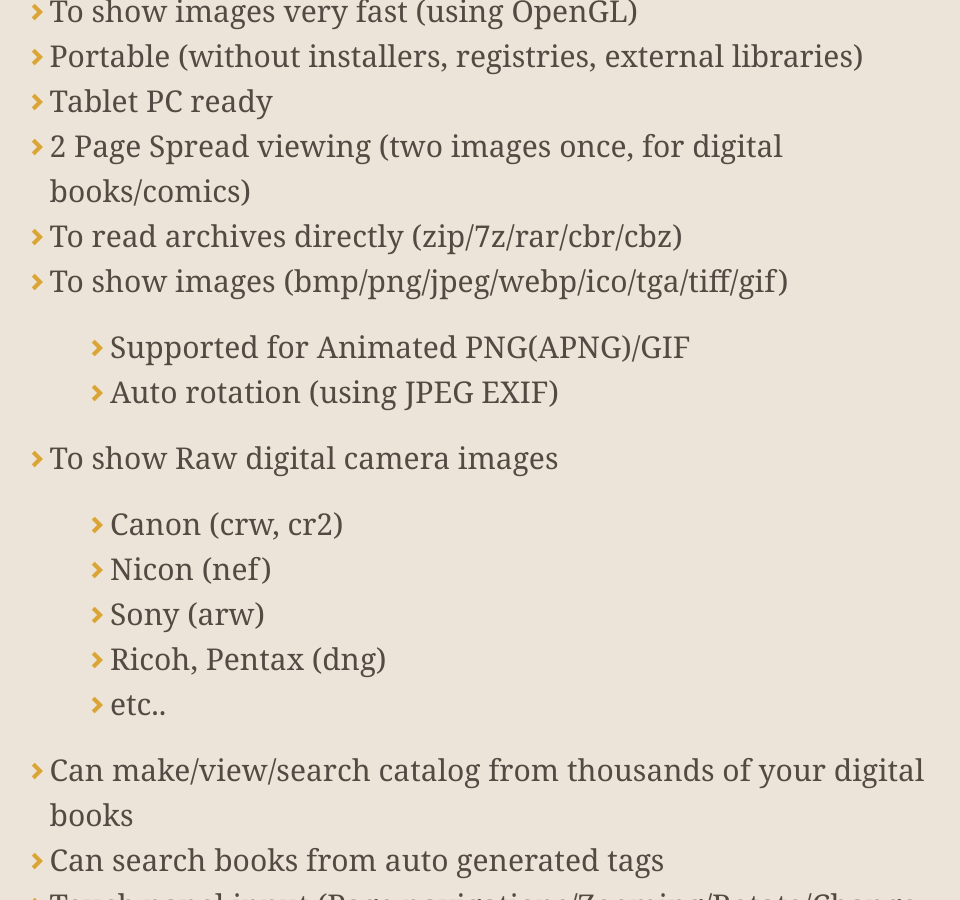
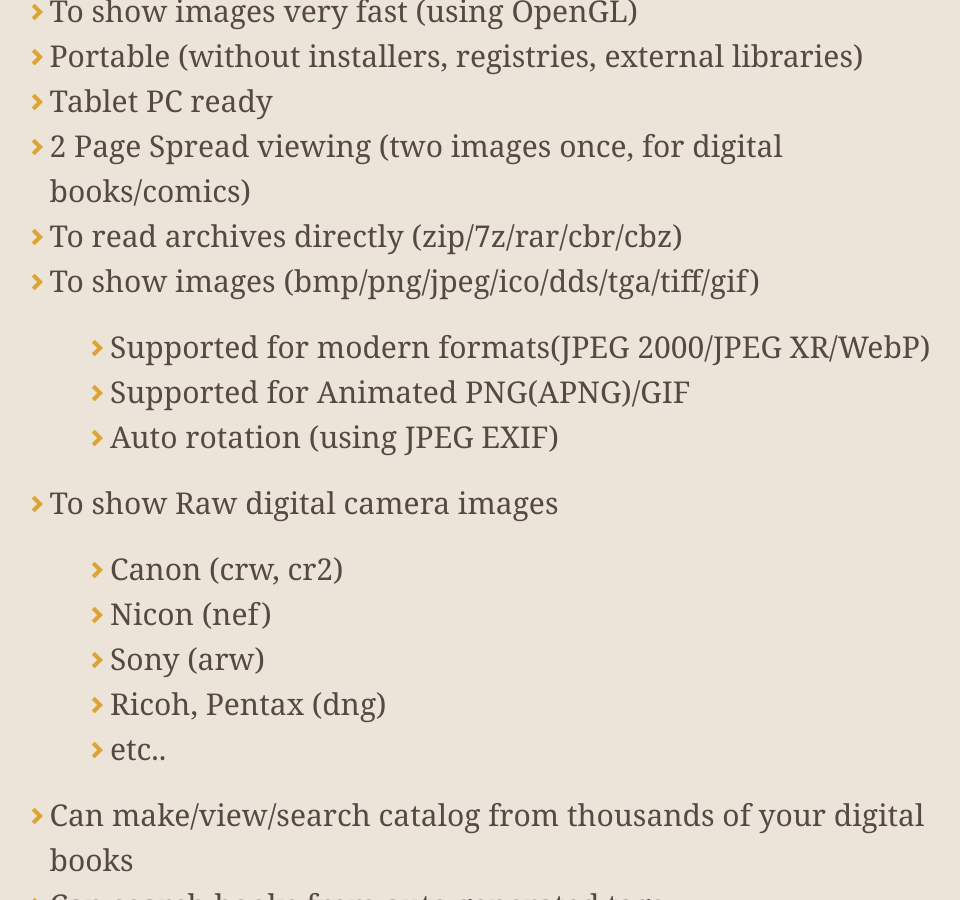
Before and after one commit to kanryu/quickviewer, a Jekyll site: the page built from docs/index.md, in a window 1280 px wide and 900 px high, scrolled down 977 px. Shown: the whole window, without its empty margins (179-1139 px from the left). Built offline with Jekyll 4.4.1, drawn with Linux system fonts in a browser that asks for light colours; nearby versions of some CDN libraries; comment, search, counter and statistics services are not loaded; our own code applies the rules of GitHub Pages for plain Markdown files.

Commit message:
Update index.md

```diff
--- a/docs/index.md
+++ b/docs/index.md
@@ -25,7 +25,8 @@ You can browse images with much smoother response than ever before.
  - Tablet PC ready
  - 2 Page Spread viewing (two images once, for digital books/comics)
  - To read archives directly (zip/7z/rar/cbr/cbz)
- - To show images (bmp/png/jpeg/webp/ico/tga/tiff/gif)
+ - To show images (bmp/png/jpeg/ico/dds/tga/tiff/gif)
+   - Supported for modern formats(JPEG 2000/JPEG XR/WebP)
    - Supported for Animated PNG(APNG)/GIF
    - Auto rotation (using JPEG EXIF)
  - To show Raw digital camera images
```
